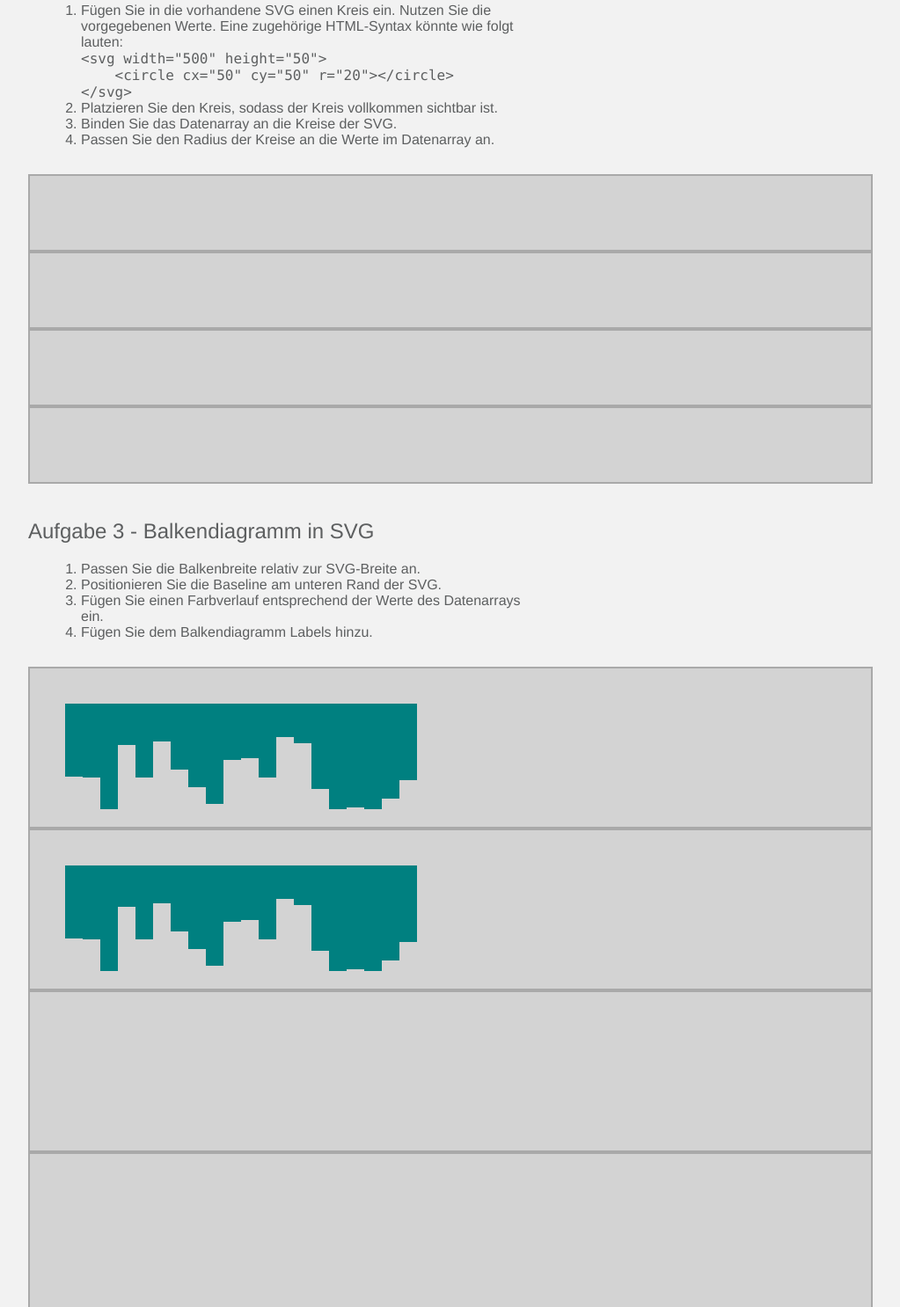
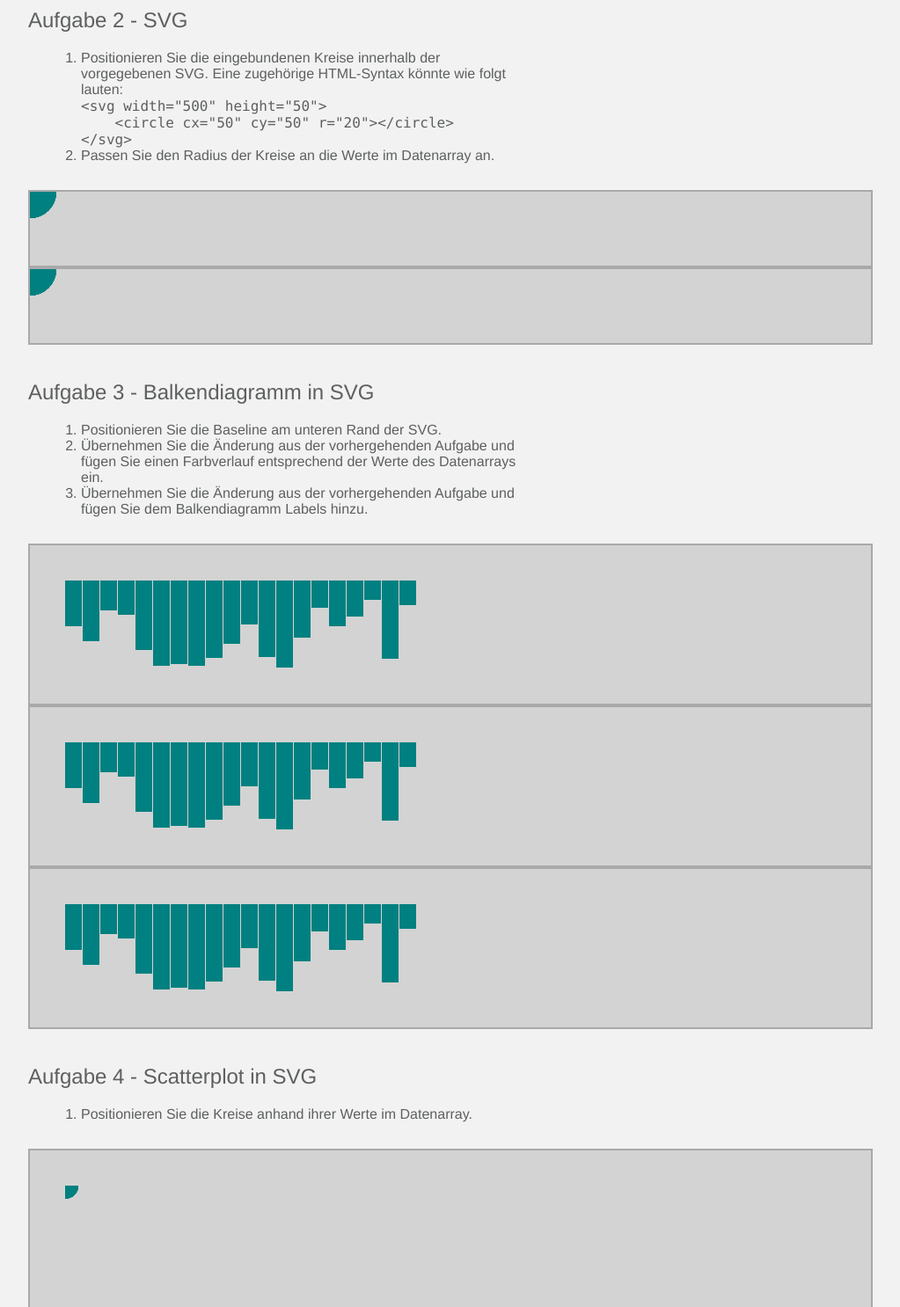
Before and after one commit to sheree-fhkoeln/Visualistik_DrawWithData_Workshop, a plain HTML site: page Visualistik_DrawWithData/index.html in a window 1280 px wide. Shown: the part 1314-2800 px from the top of the page at 88% size, without its empty margins (128-1151 px from the left). Drawn offline with Linux system fonts and the light colour scheme.

Commit message:
Justierung der Aufgaben

```diff
--- a/Visualistik_DrawWithData/index.html
+++ b/Visualistik_DrawWithData/index.html
@@ -33,10 +33,10 @@
                     einen senkrechten Balken, der folgender HTML-Syntax entspricht:
                     <pre><code>&lt;div class="bar"&gt;&lt;/div&gt;</code></pre>
                 </li>
-                <li>Binden Sie ein Datenarray ein, an welches Sie Balken, mit dem oben genannten Klassen-Attribut, binden.</li>
-                <li>Passen Sie nun die Balkenhöhe an die Werte des Datenarrays an.</li>
-                <li>Füllen Sie ein weiteres Datenarray mit Zufallszahlen und passen die Balkenhöhe an das neue Datenarray
-                    an.
+                <li>Übernehmen Sie die Änderung aus der vorhergehenden Aufgabe und binden Sie ein Datenarray ein, an welches Sie Balken, mit dem oben genannten Klassen-Attribut, binden.</li>
+                <li>Übernehmen Sie die Änderung aus der vorhergehenden Aufgabe und passen Sie nun die Balkenhöhe an die Werte des Datenarrays an.</li>
+                <li><span class="highlight">Zusatz:</span> Füllen Sie ein weiteres Datenarray mit Zufallszahlen und passen die Balkenhöhe an das neue Datenarray
+                    an. Hierzu einfach den Code aus der vorherigen Aufgabe einbinden.
                 </li>
             </ol>
         </div>
@@ -53,21 +53,17 @@
 
         <div class="task">
             <ol>
-                <li>Fügen Sie in die vorhandene SVG einen Kreis ein. Nutzen Sie die vorgegebenen Werte.
+                <li>Positionieren Sie die eingebundenen Kreise innerhalb der vorgegebenen SVG.
                     Eine zugehörige HTML-Syntax könnte wie folgt lauten: <br />
                 <pre><code>&lt;svg width="500" height="50"&gt;
     &lt;circle cx="50" cy="50" r="20"&gt;&lt;/circle&gt;
 &lt;/svg&gt;</code></pre></li>
-                <li>Platzieren Sie den Kreis, sodass der Kreis vollkommen sichtbar ist.</li>
-                <li>Binden Sie das Datenarray an die Kreise der SVG.</li>
                 <li>Passen Sie den Radius der Kreise an die Werte im Datenarray an.</li>
             </ol>
         </div>
         <div class="diagram" id="task_two">
             <div class="part svg_circ" id="t2_p1"></div>
             <div class="part svg_circ" id="t2_p2"></div>
-            <div class="part svg_circ" id="t2_p3"></div>
-            <div class="part svg_circ" id="t2_p4"></div>
         </div>
     </section>
 
@@ -76,17 +72,16 @@
 
         <div class="task">
             <ol>
-                <li>Passen Sie die Balkenbreite relativ zur SVG-Breite an.</li>
                 <li>Positionieren Sie die Baseline am unteren Rand der SVG.</li>
-                <li>Fügen Sie einen Farbverlauf entsprechend der Werte des Datenarrays ein.</li>
-                <li>Fügen Sie dem Balkendiagramm Labels hinzu.</li>
+                <li>Übernehmen Sie die Änderung aus der vorhergehenden Aufgabe und fügen Sie einen
+                    Farbverlauf entsprechend der Werte des Datenarrays ein.</li>
+                <li>Übernehmen Sie die Änderung aus der vorhergehenden Aufgabe und fügen Sie dem Balkendiagramm Labels hinzu.</li>
             </ol>
         </div>
         <div class="diagram" id="task_three">
             <div class="part" id="t3_p1"></div>
             <div class="part" id="t3_p2"></div>
             <div class="part" id="t3_p3"></div>
-            <div class="part" id="t3_p4"></div>
         </div>
     </section>
 
--- a/Visualistik_DrawWithData/js/function01.js
+++ b/Visualistik_DrawWithData/js/function01.js
@@ -1,10 +1,10 @@
-const MAX_VALUE = 150;
+const MAX_VALUE = 120;
 
 /* *********************************************************
 
  Aufgabe 1.1 Balken erzeugen (select(), append(), attr())
 
-   ********************************************************* */
+ ********************************************************* */
 
 d3.select("#t1_p1");
 
@@ -31,8 +31,16 @@ d3.select("#t1_p3");
 
 /* *********************************************************
 
- Aufgabe 1.4 Erzeugung eines neuen Datenarrays mit zufälligen Werten
+ Zusatz: Erzeugung eines neuen Datenarrays mit zufälligen Werten
+ Zur Einbindung kopieren Sie bitte den Code aus Aufgabe 1.3
+ und setzen Sie ihn an das vorgefertigte "d3.select("#t1_p4")"
 
  ********************************************************* */
 
+dataset = [];
+for (var i = 0; i < 10; i++) {           // Aufgabe1.4
+    var newNumber = 10 + Math.floor(Math.random() * MAX_VALUE);
+    dataset.push(newNumber);
+}
+
 d3.select("#t1_p4");
--- a/Visualistik_DrawWithData/js/function02.js
+++ b/Visualistik_DrawWithData/js/function02.js
@@ -10,7 +10,7 @@ for (var i = 0; i < 10; i++){
 
 /* *********************************************************
 
- Aufgabe 1.1 Anfügen eines Kreises an eine SVG
+ Aufgabe 2.1 Positionierung der Kreise in einer SVG
 
  ********************************************************* */
 
@@ -19,10 +19,16 @@ var svg_one = d3.select("#t2_p1")
     .attr("width", width)
     .attr("height", height);
 
+svg_one.selectAll("circle")
+    .data(dataset)
+    .enter()
+    .append("circle")
+    .attr("r", radius);
+
 
 /* *********************************************************
 
- Aufgabe 1.2 Platzieren eines Kreises in der SVG
+ Aufgabe 2.2 Die Größe der Kreise entspricht den Werten im Datenarray.
 
  ********************************************************* */
 
@@ -31,26 +37,8 @@ var svg_two = d3.select("#t2_p2")
     .attr("width", width)
     .attr("height", height);
 
-
-/* *********************************************************
-
- Aufgabe 1.3 Die Anzahl der Kreise entspricht den Werten im Datenarray. Positionieren sie entsprechend.
-
- ********************************************************* */
-
-var svg_three = d3.select("#t2_p3")
-    .append("svg")
-    .attr("width", width)
-    .attr("height", height);
-
-
-/* *********************************************************
-
- Aufgabe 1.4 Die Größe der Kreise entspricht den Werten im Datenarray.
-
- ********************************************************* */
-
-var svg_four = d3.select("#t2_p4")
-    .append("svg")
-    .attr("width", width)
-    .attr("height", height);
+svg_two.selectAll("circle")
+    .data(dataset)
+    .enter()
+    .append("circle")
+    .attr("r", radius);
--- a/Visualistik_DrawWithData/js/function03.js
+++ b/Visualistik_DrawWithData/js/function03.js
@@ -10,7 +10,7 @@ for (var i = 0; i < 20; i++) {
 }
 /* *********************************************************
 
- Aufgabe 3.1 Anpassung der Balkenbreite an die Grenzen der SVG
+ Aufgabe 3.1 Anpassung der Baseline
 
  ********************************************************* */
 
@@ -27,14 +27,17 @@ svg_one.selectAll("rect")
         return (i * (width / dataset.length));
     })
     .attr("y", 0)
-    .attr("width", 20)
+    .attr("width", function (d) {
+        return (width / dataset.length) - barpadding;
+    })
     .attr("height", function (d) {
         return d;
     });
 
+
 /* *********************************************************
 
- Aufgabe 3.2 Anpassung der Baseline
+ Aufgabe 3.2 Vergabe eines Farbverlaufes, abhängig von den Werten des Datenarrays
 
  ********************************************************* */
 
@@ -50,47 +53,53 @@ svg_two.selectAll("rect")
     .attr("x", function (d, i) {
         return (i * (width / dataset.length));
     })
-    .attr("y", 0)
-    .attr("width", 20)// <---- Übernahme aus Aufgabe 3.1
+    .attr("y", 0)// <-------------- HINWEIS: Übernahme aus Aufgabe 3.1 notwendig
+    .attr("width", function (d) {
+        return (width / dataset.length) - barpadding;
+    })
     .attr("height", function (d) {
         return d;
-    });
-
+    })
+    // Styling mit Farbverlauf abhängig vom Datenwert
+    ;
 
 /* *********************************************************
 
- Aufgabe 3.3 Vergabe eines Farbverlaufes, abhängig von den Werten des Datenarrays
+ Aufgabe 3.3 Anbringung und Justierung der Labels
 
  ********************************************************* */
+
+var barWidth;
 
 var svg_three = d3.select("#t3_p3")
     .append("svg")
     .attr("width", width)
     .attr("height", height);
 
-svg_three.selectAll("rect"); // <---- Übernahme aus Aufgabe 3.2
+svg_three.selectAll("rect")
+    .data(dataset)
+    .enter()
+    .append("rect")
+    .attr("x", function (d, i) {
+        return (i * (width / dataset.length));
+    })
+    .attr("y", 0)
+    .attr("width", function (d) {
+        barWidth = (width / dataset.length) - barpadding;
+        return barWidth;
+    })
+    .attr("height", function (d) {
+        return d;
+    });
 
-
-/* *********************************************************
-
- Aufgabe 3.4 Anbringung und Justierung der Labels
-
- ********************************************************* */
-
-var barWidth;
-
-var svg_four = d3.select("#t3_p4")
-    .append("svg")
-    .attr("width", width)
-    .attr("height", height);
-
-svg_four.selectAll("rect"); // <---- Übernahme aus Aufgabe 3.3
-
-
-svg_four.selectAll("text")
+svg_three.selectAll("text")
     .data(dataset)
     .enter()
     .append("text")
+    .text(function (d) {
+        return d;
+    })
+    // Positionierung des Textes mit x- und y-Wert
     .attr("text-anchor", "middle")
     .attr("font-family", "sans-serif")
     .attr("font-size", "11px")
```
Also changed, not shown: Visualistik_DrawWithData/js/function04.js (+19 -0 lines).
